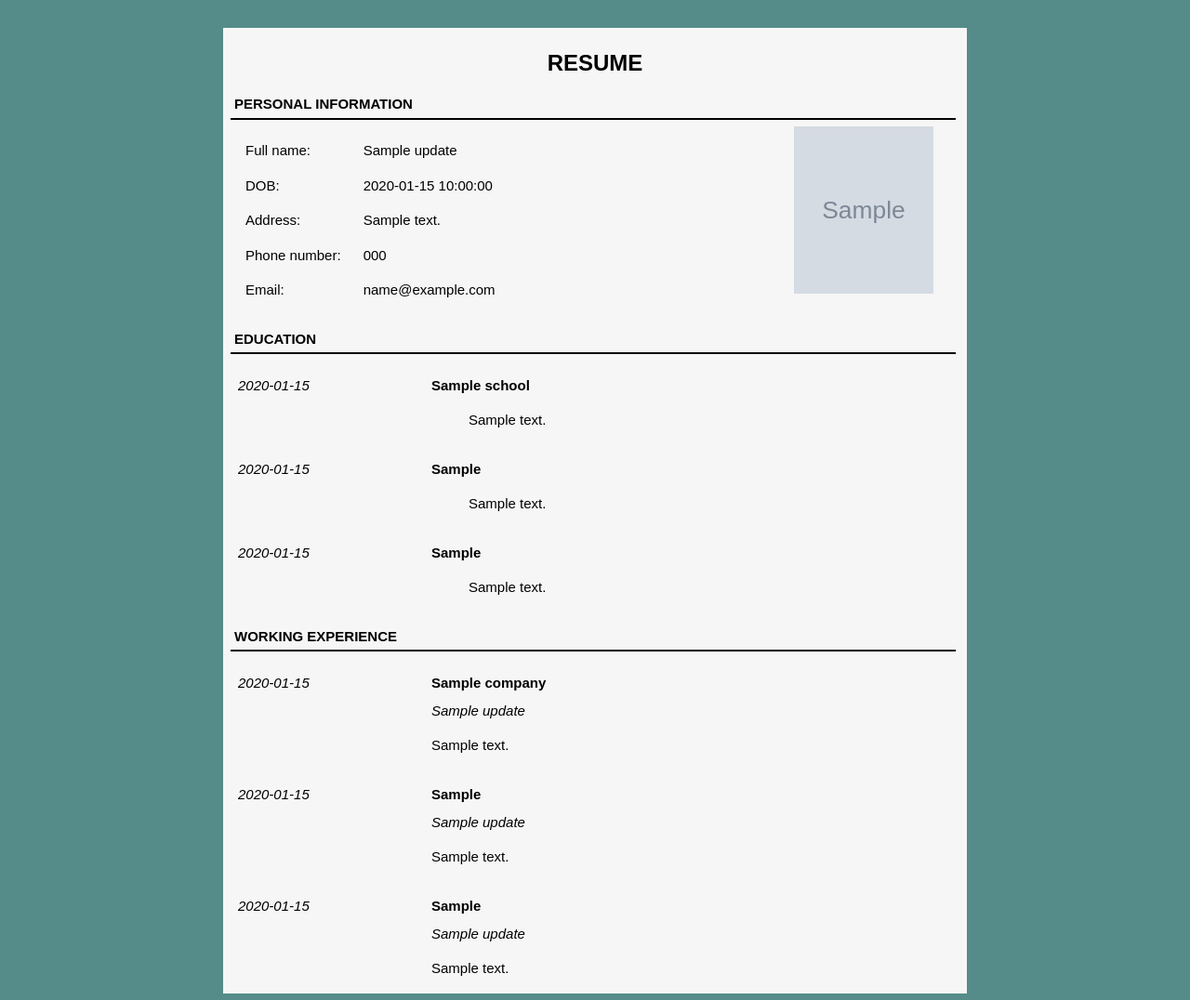
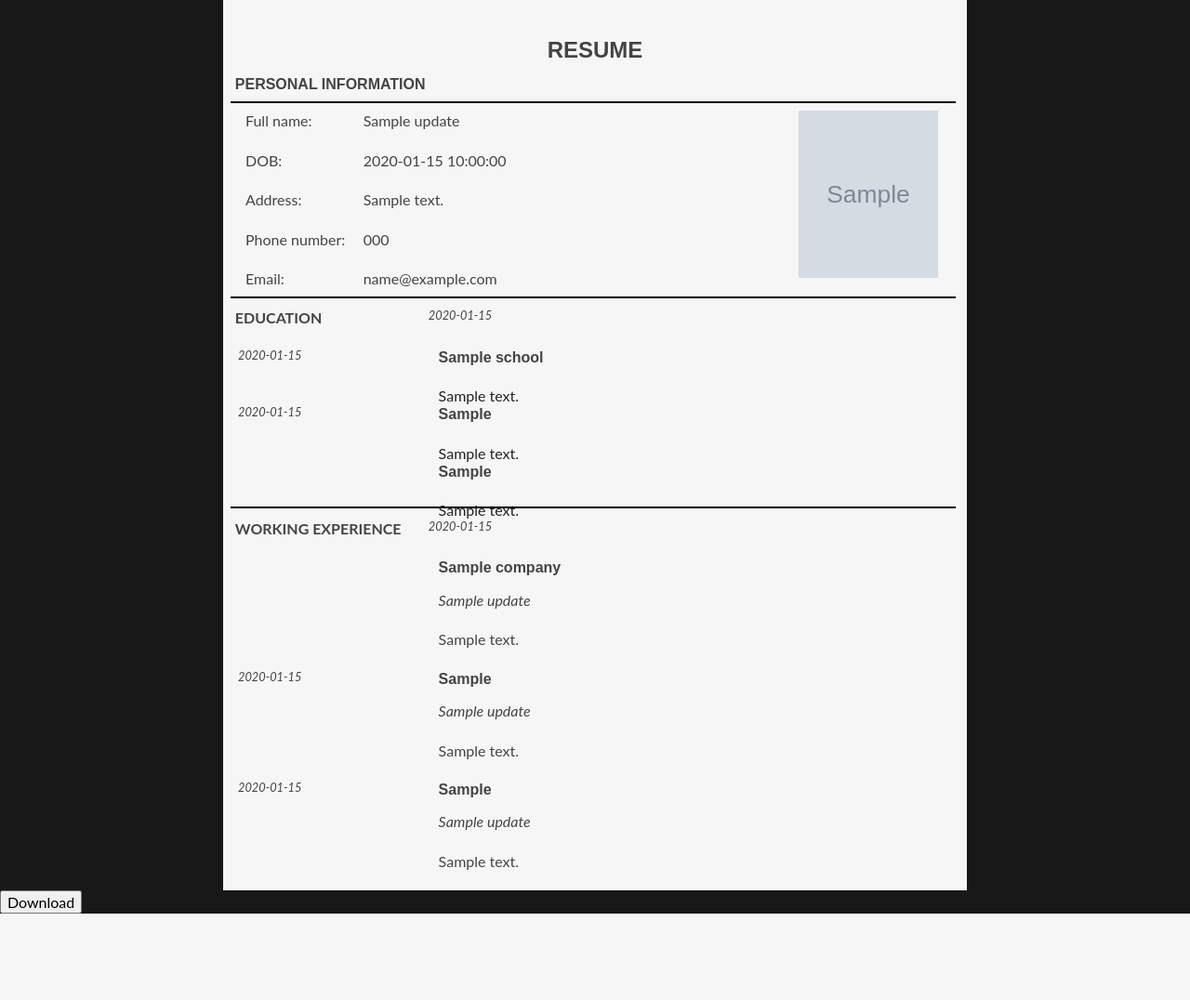
Before and after one commit to thaihaluong/CVfactory, a Flask app: template templates/updated_template2.html in a window 1280 px wide. Shown: the whole page at 93% size. After the commit the page ends 983 px from the top, so only its background shows below. Run offline with Flask 2, Linux system fonts and the light colour scheme; the template is opened without the code that fills it: most values are stand-ins (such as "Sample title", 1, 10 or a date in 2020); grey boxes marked "Sample" are stand-in pictures; some libraries are stand-ins or nearby versions.

Commit message:
LTH.4:16pm

```diff
--- a/static/T1.css
+++ b/static/T1.css
@@ -1,5 +1,5 @@
  body {
-       background: #558C89 /* #74AFAD #6DBDD6;*/
+       background: #000000 /* #74AFAD #6DBDD6;*/
      }
     section {
 
--- a/templates/Template 1.html
+++ b/templates/Template 1.html
@@ -121,6 +121,7 @@
 				<p>WORKING EXPERIENCE</p>
 			</div>
     <hr color="w3-black">
+    ---
     <div class="w3-row-padding">
 
             <div class="w3-col s3">
@@ -151,6 +152,7 @@
 				</article>
             </div>
     </div>
+    ----
     <div class="w3-row-padding">
 
             <div class="w3-col s3">
--- a/templates/cv_form.html
+++ b/templates/cv_form.html
@@ -121,7 +121,7 @@ CV FORM: ADDING YOUR INFORMATION
 </div>
 
 <div id="picture" class="tabcontent">
-    <h3>Your Picture</h3>
+    <h3 style="font-family: 'NBN Commerce'">Your Picture</h3>
     <label>Link to Picture</label><br>
     <input type="text" name="img">
 </div>
--- a/templates/updated_template2.html
+++ b/templates/updated_template2.html
@@ -5,9 +5,12 @@
     <title>Template 1</title>
     <link rel = "stylesheet" href="../static/w3.css">
     <link type="text/css" rel="stylesheet" href="../static/T1.css">
+    <link type="text/css" rel="stylesheet" href="../static/style.css">
+    <link type="text/css" rel="stylesheet" href="../static/app.css">
+    <script src="https://ajax.googleapis.com/ajax/libs/jquery/3.1.1/jquery.min.js"></script>
 </head>
-<body>
-<section class="vertical25">
+<body  class="quickFade" >
+<section class="vertical25" style="margin:auto;s" >
 <div align="center" >
     <br class="linespace">
     <p id="Heading" class="bold w3-xlarge resume " >
@@ -107,7 +110,8 @@
                     <p> {{ update['job-desc'] }}</p>
 				</article>
             </div>
-
+     </div>
+    <div class="w3-row-padding">
             <div class="w3-col s3">
                 <p class="italic subDetails">{{update['job-time1'] }}</p>
 
@@ -119,7 +123,8 @@
                     <p> {{ update['job-desc1'] }}</p>
 				</article>
             </div>
-
+ </div>
+    <div class="w3-row-padding">
             <div class="w3-col s3">
                 <p class="italic subDetails">{{update['job-time2'] }}</p>
 
@@ -137,8 +142,12 @@
 
 </section>
 
-
-
+<button id="print"> Download </button>
+<script>
+    $("#print").click(function () {
+        window.print();
+    });
+</script>
 
 
 
```
Also changed, not shown: static/NBNCommerce.otf (added).
